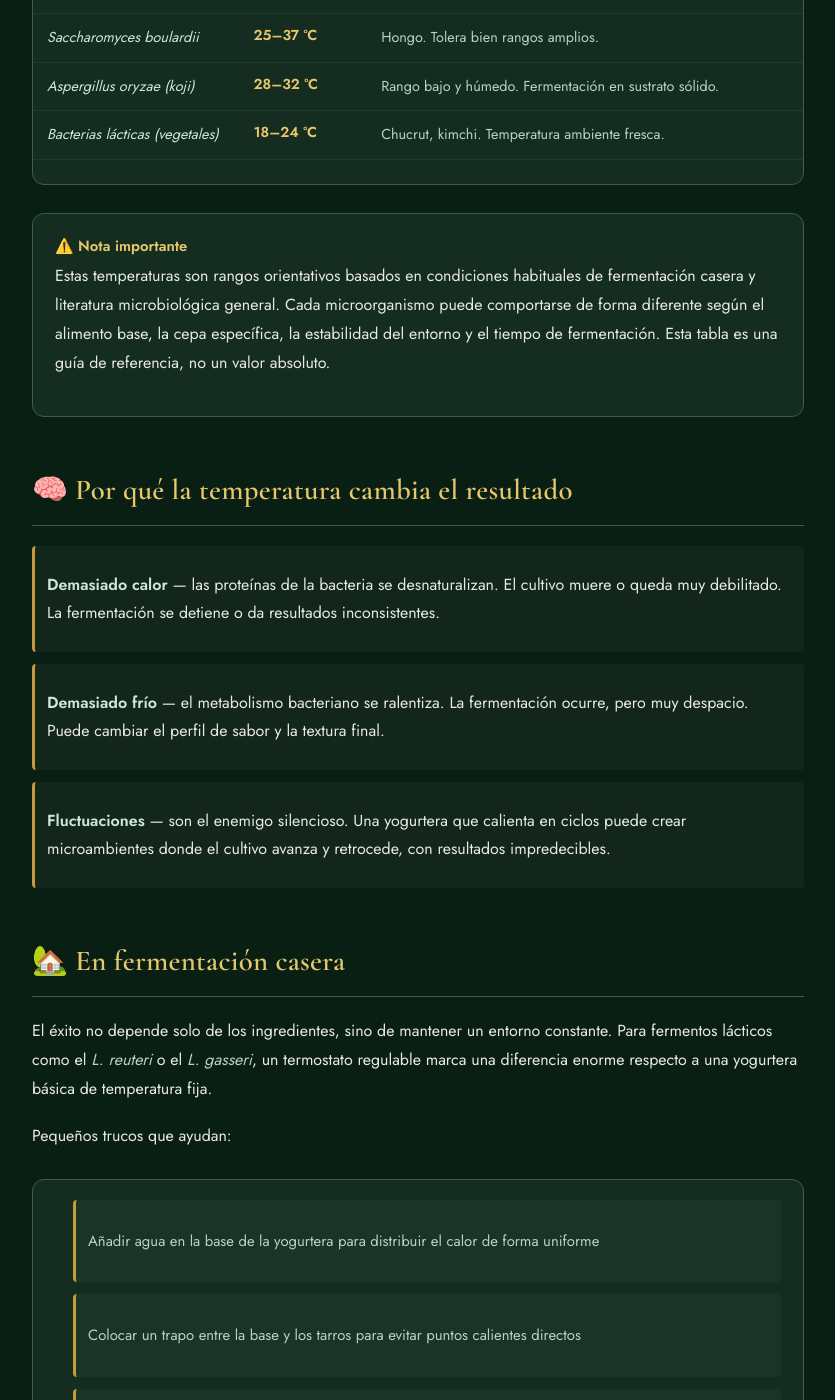
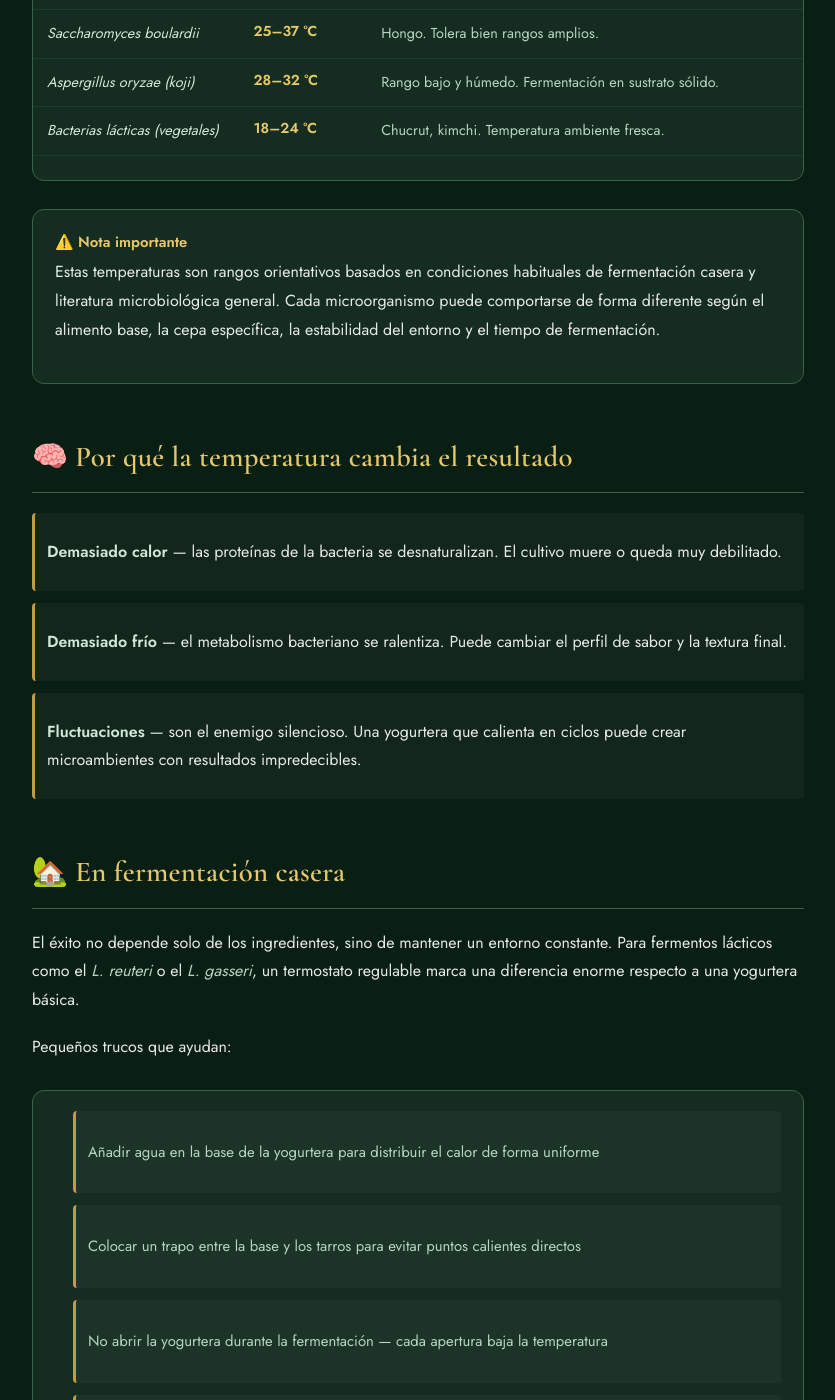
Before and after one commit to askedwhy11/fermentarBK, a Jekyll site: the page built from temp.html, in a window 1280 px wide and 1400 px high, scrolled down 819 px. Shown: the whole window, without its empty margins (222-1057 px from the left). Built offline with Jekyll 4.4.1, drawn with Linux system fonts in a browser that asks for light colours.

Commit message:
Update temp.html

```diff
--- a/temp.html
+++ b/temp.html
@@ -1,10 +1,8 @@
-<!DOCTYPE html>
-<html lang="es">
-<head>
-  <meta charset="UTF-8">
-  <meta name="viewport" content="width=device-width, initial-scale=1.0">
-  <title>Temperatura y fermentación · Soberanía intestinal</title>
-  <link rel="stylesheet" href="styles/styles.css">
+---
+layout: default
+title: Temperatura y fermentación
+---
+
 <style>
     .temp-table {
       width: 100%;
@@ -32,34 +28,13 @@
       color: var(--text-muted);
       line-height: 1.5;
     }
-    .temp-table tr:hover td {
-      background: rgba(58, 95, 74, 0.12);
-    }
-    .temp-table td:first-child {
-      font-style: italic;
-      color: var(--text-soft);
-    }
-    .temp-table td strong {
-      color: var(--gold);
-    }
+    .temp-table tr:hover td { background: rgba(58, 95, 74, 0.12); }
+    .temp-table td:first-child { font-style: italic; color: var(--text-soft); }
+    .temp-table td strong { color: var(--gold); }
     @media (max-width: 600px) {
-      .temp-table th, .temp-table td {
-        padding: 9px 10px;
-        font-size: 0.82rem;
-      }
+      .temp-table th, .temp-table td { padding: 9px 10px; font-size: 0.82rem; }
     }
 </style>
-</head>
-
-<body>
-
-  <div class="menu">
-    <a href="index.html">Home</a>
-    <a href="fermento.html" class="active">Fermentación</a>
-    <a href="recetas.html">Recetas</a>
-    <a href="perfumes.html">Perfumes</a>
-    <a href="laboratorio.html">Herramientas</a>
-  </div>
 
 <section class="container bloque">
 
@@ -81,77 +56,35 @@
         </tr>
       </thead>
       <tbody>
-          <tr>
-            <td>Lactobacillus reuteri</td>
-            <td><strong>36–38 °C</strong></td>
-            <td>Temperatura corporal. Muy sensible al calor excesivo.</td>
-          </tr>
-          <tr>
-            <td>Lactobacillus gasseri</td>
-            <td><strong>36–38 °C</strong></td>
-            <td>Similar al reuteri. Estabilidad constante.</td>
-          </tr>
-          <tr>
-            <td>Lactobacillus crispatus</td>
-            <td><strong>35–37 °C</strong></td>
-            <td>Rango algo más bajo. Buena estabilidad en fermentación láctica.</td>
-          </tr>
-          <tr>
-            <td>Lactobacillus casei</td>
-            <td><strong>30–37 °C</strong></td>
-            <td>Más tolerante a variaciones de temperatura.</td>
-          </tr>
-          <tr>
-            <td>Bifidobacterium longum</td>
-            <td><strong>36–38 °C</strong></td>
-            <td>Anaerobio estricto. Prefiere entornos sin oxígeno.</td>
-          </tr>
-          <tr>
-            <td>Bacillus subtilis</td>
-            <td><strong>25–35 °C</strong></td>
-            <td>Más flexible. Se usa en fermentaciones tipo natto.</td>
-          </tr>
-          <tr>
-            <td>Saccharomyces boulardii</td>
-            <td><strong>25–37 °C</strong></td>
-            <td>Hongo. Tolera bien rangos amplios.</td>
-          </tr>
-          <tr>
-            <td>Aspergillus oryzae (koji)</td>
-            <td><strong>28–32 °C</strong></td>
-            <td>Rango bajo y húmedo. Fermentación en sustrato sólido.</td>
-          </tr>
-          <tr>
-            <td>Bacterias lácticas (vegetales)</td>
-            <td><strong>18–24 °C</strong></td>
-            <td>Chucrut, kimchi. Temperatura ambiente fresca.</td>
-          </tr>
+        <tr><td>Lactobacillus reuteri</td><td><strong>36–38 °C</strong></td><td>Temperatura corporal. Muy sensible al calor excesivo.</td></tr>
+        <tr><td>Lactobacillus gasseri</td><td><strong>36–38 °C</strong></td><td>Similar al reuteri. Estabilidad constante.</td></tr>
+        <tr><td>Lactobacillus crispatus</td><td><strong>35–37 °C</strong></td><td>Rango algo más bajo. Buena estabilidad en fermentación láctica.</td></tr>
+        <tr><td>Lactobacillus casei</td><td><strong>30–37 °C</strong></td><td>Más tolerante a variaciones de temperatura.</td></tr>
+        <tr><td>Bifidobacterium longum</td><td><strong>36–38 °C</strong></td><td>Anaerobio estricto. Prefiere entornos sin oxígeno.</td></tr>
+        <tr><td>Bacillus subtilis</td><td><strong>25–35 °C</strong></td><td>Más flexible. Se usa en fermentaciones tipo natto.</td></tr>
+        <tr><td>Saccharomyces boulardii</td><td><strong>25–37 °C</strong></td><td>Hongo. Tolera bien rangos amplios.</td></tr>
+        <tr><td>Aspergillus oryzae (koji)</td><td><strong>28–32 °C</strong></td><td>Rango bajo y húmedo. Fermentación en sustrato sólido.</td></tr>
+        <tr><td>Bacterias lácticas (vegetales)</td><td><strong>18–24 °C</strong></td><td>Chucrut, kimchi. Temperatura ambiente fresca.</td></tr>
       </tbody>
     </table>
   </div>
 
   <div class="technical">
     <strong>⚠️ Nota importante</strong>
-      <p>Estas temperaturas son rangos orientativos basados en condiciones habituales de fermentación casera y literatura microbiológica general. Cada microorganismo puede comportarse de forma diferente según el alimento base, la cepa específica, la estabilidad del entorno y el tiempo de fermentación. Esta tabla es una guía de referencia, no un valor absoluto.</p>
+    <p>Estas temperaturas son rangos orientativos basados en condiciones habituales de fermentación casera y literatura microbiológica general. Cada microorganismo puede comportarse de forma diferente según el alimento base, la cepa específica, la estabilidad del entorno y el tiempo de fermentación.</p>
   </div>
 
   <h2>🧠 Por qué la temperatura cambia el resultado</h2>
 
   <ul>
-      <li>
-        <strong>Demasiado calor</strong> — las proteínas de la bacteria se desnaturalizan. El cultivo muere o queda muy debilitado. La fermentación se detiene o da resultados inconsistentes.
-      </li>
-      <li>
-        <strong>Demasiado frío</strong> — el metabolismo bacteriano se ralentiza. La fermentación ocurre, pero muy despacio. Puede cambiar el perfil de sabor y la textura final.
-      </li>
-      <li>
-        <strong>Fluctuaciones</strong> — son el enemigo silencioso. Una yogurtera que calienta en ciclos puede crear microambientes donde el cultivo avanza y retrocede, con resultados impredecibles.
-      </li>
+    <li><strong>Demasiado calor</strong> — las proteínas de la bacteria se desnaturalizan. El cultivo muere o queda muy debilitado.</li>
+    <li><strong>Demasiado frío</strong> — el metabolismo bacteriano se ralentiza. Puede cambiar el perfil de sabor y la textura final.</li>
+    <li><strong>Fluctuaciones</strong> — son el enemigo silencioso. Una yogurtera que calienta en ciclos puede crear microambientes con resultados impredecibles.</li>
   </ul>
 
   <h2>🏡 En fermentación casera</h2>
 
-    <p>El éxito no depende solo de los ingredientes, sino de mantener un entorno constante. Para fermentos lácticos como el <em>L. reuteri</em> o el <em>L. gasseri</em>, un termostato regulable marca una diferencia enorme respecto a una yogurtera básica de temperatura fija.</p>
+  <p>El éxito no depende solo de los ingredientes, sino de mantener un entorno constante. Para fermentos lácticos como el <em>L. reuteri</em> o el <em>L. gasseri</em>, un termostato regulable marca una diferencia enorme respecto a una yogurtera básica.</p>
 
   <p>Pequeños trucos que ayudan:</p>
 
@@ -170,7 +103,4 @@
 
 </section>
 
-  <div class="footer-leaves" style="background-image: url('../../image/hojas.jpeg');"></div>
-
-</body>
-</html>
+<div class="footer-leaves" style="background-image: url('image/hojas.jpeg');"></div>
```
Also changed, not shown: other parts of temp.html (+1 -3 lines). Lines whose indentation alone changed are shown as unchanged.
